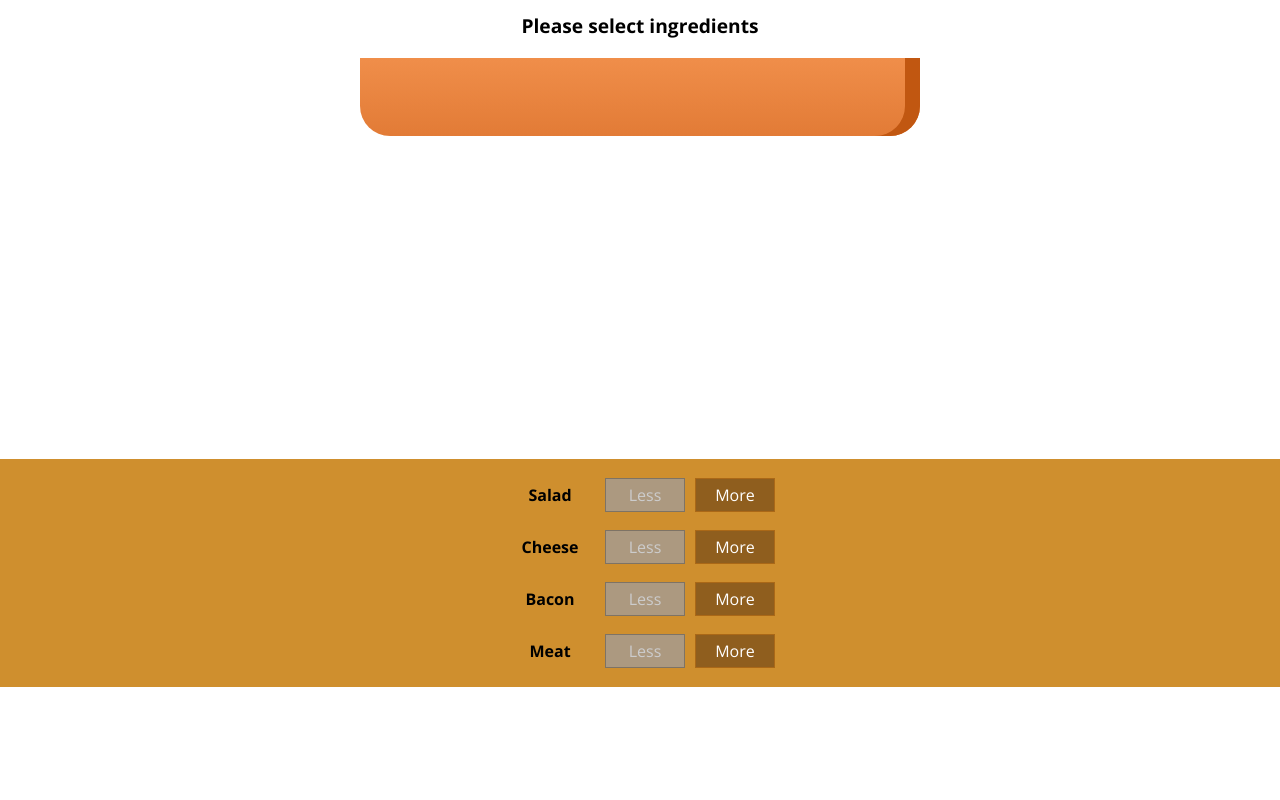
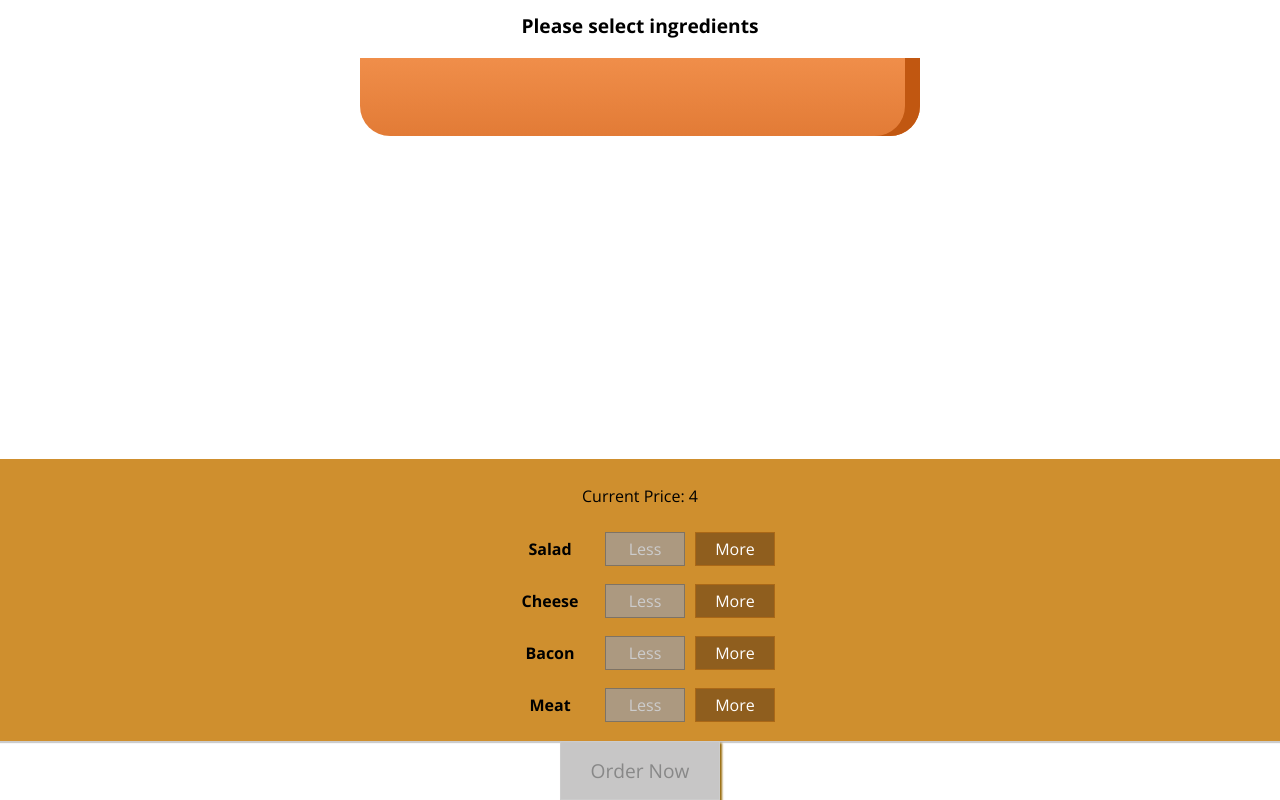
Before and after one commit to priteshgudge/burger-builder, a React (Create React App) app: page / in a window 1280 px wide. Shown: the part 179-979 px from the top of the page. Before the commit the page ends 866 px from the top, so only its background shows below. Built offline with nearby package versions, Linux system fonts and the light colour scheme.

Commit message:
Order Summary Modal

```diff
--- a/src/components/Burger/BuildControls/BuildControls.js
+++ b/src/components/Burger/BuildControls/BuildControls.js
@@ -18,6 +18,7 @@ const buildControls = (props) =>{
             {/* {controls.forEach(cont =>
                 <BuildControl label={cont.label}/>
             )} */}
+            <p>Current Price: {props.totalPrice}</p>
             {controls.map(ctrl =>
                 <BuildControl key={ctrl.label} label={ctrl.label}
                     added={() => props.ingredientAdded(ctrl.type)}
--- a/src/components/Burger/Burger.js
+++ b/src/components/Burger/Burger.js
@@ -2,6 +2,7 @@ import React from 'react';
 
 import classes from './Burger.module.css'
 import BurgerIngredient from './BurgerIngredient/BurgerIngredient'
+
 
 const burger = (props) => {
     let transformedIngredients = Object.keys(props.ingredients)
--- /dev/null
+++ b/src/components/Burger/OrderSummary/OrderSummary.js
@@ -0,0 +1,22 @@
+import React from 'react';
+import Aux from '../../../hoc/Aux'
+const orderSummary = (props) => {
+    const ingredientSummary = Object.entries(props.ingredients).map(
+        (key,value) => (<li key={key[0]}>
+            <span
+                style={{"textTransform": 'capitalize'}}>{key[0]} </span>: {value}
+            </li>)
+    )
+   return(
+
+    <Aux>
+        <h3>Your Order</h3>
+        <p> Delicious burger with ingredients</p>
+        <ul>
+            {ingredientSummary}
+        </ul>
+    </Aux>
+   )
+}
+
+export default orderSummary;
--- /dev/null
+++ b/src/components/Layout/UI/Modal/Modal.js
@@ -0,0 +1,13 @@
+import React from 'react';
+
+import classes from './Modal.module.css'
+
+const modal = (props) => (
+    <div className={classes.Modal}
+    style={{
+        transform: props.show?'translateY(0)':'translateY(-100vh)',
+        opacity: props.show?'1':'0'
+    }}>{props.children}</div>
+);
+
+export default modal;
--- /dev/null
+++ b/src/components/Layout/UI/Modal/Modal.module.css
@@ -0,0 +1,20 @@
+.Modal {
+    position: fixed;
+    z-index: 500;
+    background-color: white;
+    width: 70%;
+    border: 1px solid #ccc;
+    box-shadow: 1px 1px 1px black;
+    padding: 16px;
+    left: 15%;
+    top: 30%;
+    box-sizing: border-box;
+    transition: all 0.3s ease-out;
+}
+
+@media (min-width: 600px) {
+    .Modal {
+        width: 500px;
+        left: calc(50% - 250px);
+    }
+}
--- a/src/containers/BurgerBuilder/BurgerBuilder.js
+++ b/src/containers/BurgerBuilder/BurgerBuilder.js
@@ -3,6 +3,11 @@ import React,{Component} from 'react';
 import Aux from '../../hoc/Aux'
 import Burger from '../../components/Burger/Burger'
 import BuildControls from '../../components/Burger/BuildControls/BuildControls'
+import OrderSummmary from '../../components/Burger/OrderSummary/OrderSummary'
+import Modal from '../../components/Layout/UI/Modal/Modal'
+
+
+import classes from './BurgerBuilder.module.css'
 
 const BASE_PRICE = 4
 const INGREDIENT_PRICES = {
@@ -22,6 +27,17 @@ class BurgerBuilder extends Component{
             meat:0,
         },
         totalPrice: BASE_PRICE,
+        canPurchase: false,
+        purchasing: false,
+    }
+
+    updatePurchaseState = (ingredients) => {
+        const purchaseable = Object.values(ingredients).reduce((x,y) => x+y) > 0
+        this.setState({canPurchase: purchaseable})
+    }
+
+    purchaseHandler = () =>{
+        this.setState({purchasing:true})
     }
 
     addIngredient = (type) => {
@@ -37,6 +53,7 @@ class BurgerBuilder extends Component{
 
        this.setState({ingredients:updatedIngredients})
        this.setState({totalPrice: updatedPrice})
+       this.updatePurchaseState(updatedIngredients)
     }
 
     removeIngredient = (type) => {
@@ -55,6 +72,7 @@ class BurgerBuilder extends Component{
 
        this.setState({ingredients:updatedIngredients})
        this.setState({totalPrice: updatedPrice})
+       this.updatePurchaseState(updatedIngredients)
 
     }
     render(){
@@ -64,13 +82,19 @@ class BurgerBuilder extends Component{
         }
         return (
             <Aux>
+                <Modal show={this.state.purchasing}>
+                    <OrderSummmary ingredients={this.state.ingredients}/>
+                 </Modal>
                 <Burger ingredients={this.state.ingredients}></Burger>
                 <BuildControls
                     ingredientAdded={this.addIngredient}
                     ingredientRemoved={this.removeIngredient}
-                    ingredients={this.ingredients}
-                    disabledInfo={disabledInfo}/>
+                    ingredients={this.state.ingredients}
+                    disabledInfo={disabledInfo}
+                    totalPrice={this.state.totalPrice}/>
+                <button className={classes.OrderButton} disabled={!this.state.canPurchase} onClick={this.purchaseHandler}>Order Now</button>
             </Aux>
+
 
         )
     }
--- /dev/null
+++ b/src/containers/BurgerBuilder/BurgerBuilder.module.css
@@ -0,0 +1,41 @@
+
+.OrderButton {
+    background-color: #DAD735;
+    outline: none;
+    cursor: pointer;
+    border: 1px solid #966909;
+    color: #966909;
+    font-family: inherit;
+    font-size: 1.2em;
+    padding: 15px 30px;
+    box-shadow: 2px 2px 2px #966909;
+}
+
+.OrderButton:hover, .OrderButton:active {
+    background-color: #A0DB41;
+    border: 1px solid #966909;
+    color: #966909;
+}
+
+.OrderButton:disabled {
+    background-color: #C7C6C6;
+    cursor: not-allowed;
+    border: 1px solid #ccc;
+    color: #888888;
+}
+
+.OrderButton:not(:disabled) {
+    animation: enable 0.3s linear;
+}
+
+@keyframes enable {
+    0% {
+        transform: scale(1);
+    }
+    60% {
+        transform: scale(1.1);
+    }
+    100% {
+        transform: scale(1);
+    }
+}
```
